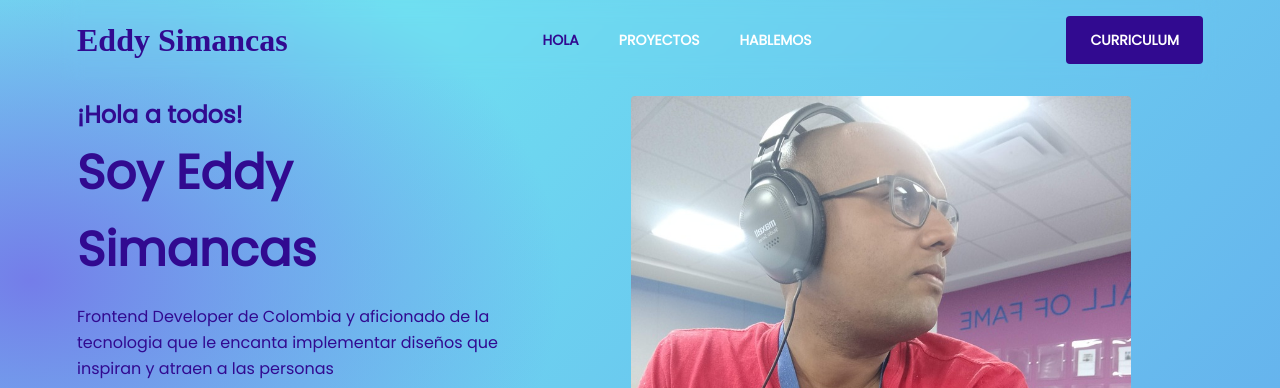
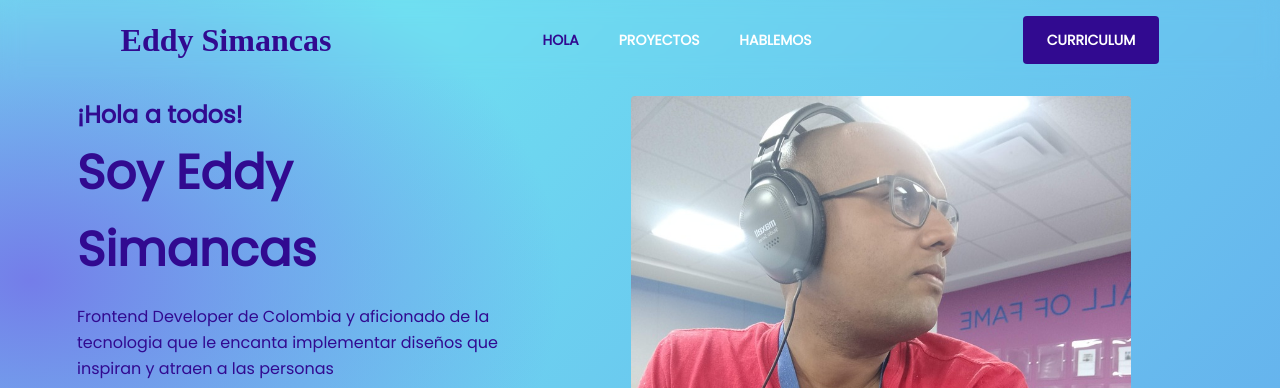
Before and after one commit to esimabol/portafolio, a plain HTML site: page index.html in a window 1280 px wide. Shown: the top 388 px of the page. Drawn offline with Linux system fonts and the light colour scheme.

Commit message:
areglando header nuevamente

```diff
--- a/assets/css/style.scss
+++ b/assets/css/style.scss
@@ -29,6 +29,7 @@ $caption: 12px/19px $fontBase;
   text-decoration: none;
   text-align: center;
   position: relative;
+  cursor: pointer;
 }
 
 @mixin isSecondary{
@@ -75,18 +76,15 @@ header, nav, section, article, figure, figcaption, hgroup, aside, footer, label,
 }
 
 .header{
-    max-inline-size: 1158px;
-    padding-inline-end: 16px;
-    padding-inline-start: 16px;
-    margin: auto;
     position: sticky;
     top: 0;
     backdrop-filter: blur(10px);
     z-index: 1;
     display: flex;
-    justify-content: space-between;
+    justify-content: space-around;
     align-items: center;
     block-size: 80px;
+    padding:0 15px;
     .button{
         display: none;
     }
```
Also changed, not shown: assets/css/style.css.
